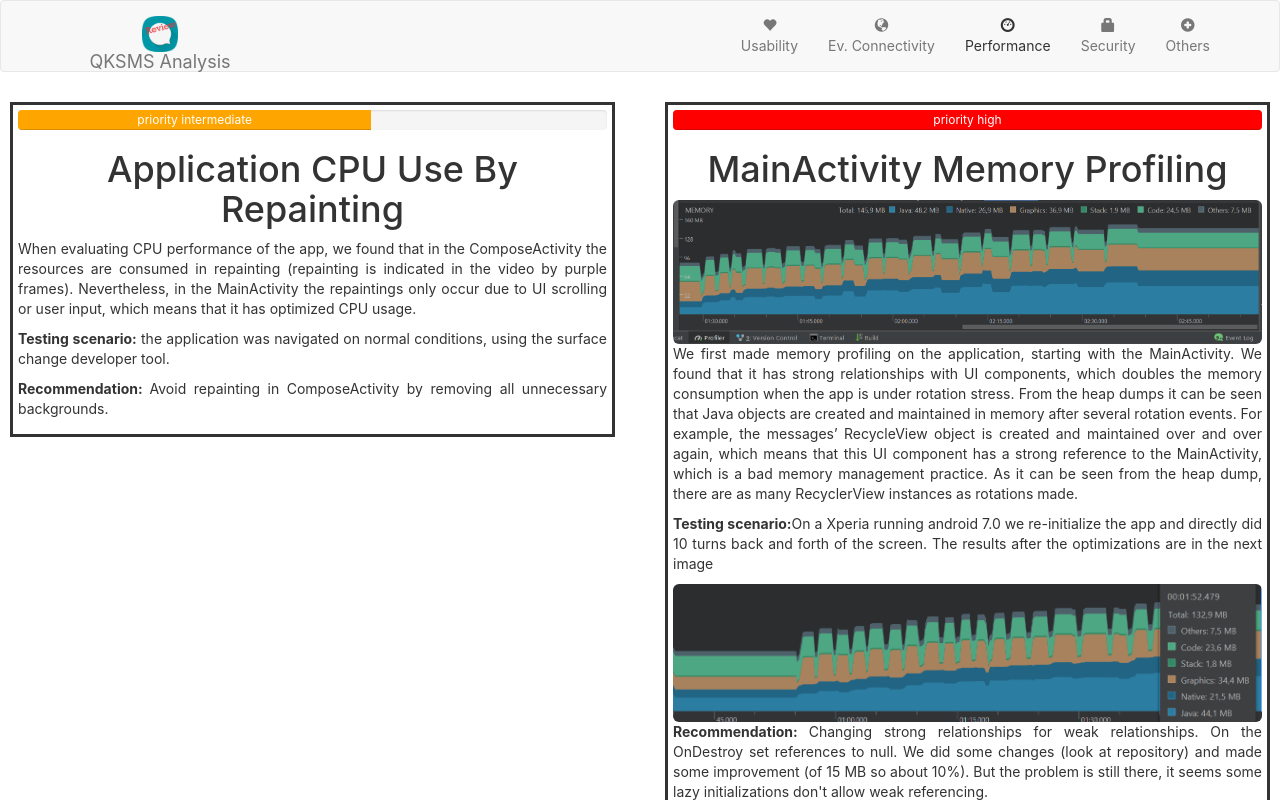
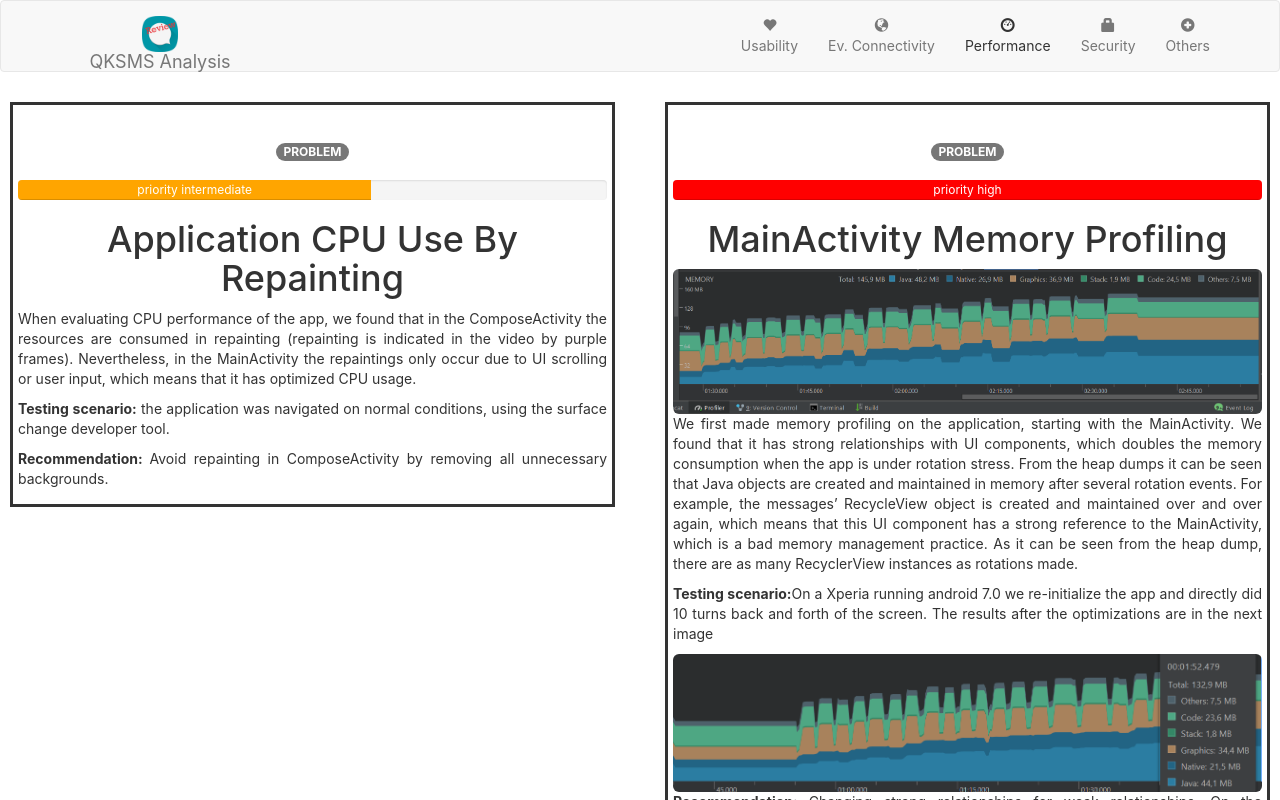
Before and after one commit to jmalovera10/QKSMSReport, a React (Create React App) app: page / in a window 1280 px wide. Both pictures are taken after a click on the button "Performance". Shown: the top 800 px of the page. Built offline with nearby package versions, Linux system fonts and the light colour scheme; no server answers.

Commit message:
Badges of type

```diff
--- a/src/CardReport.js
+++ b/src/CardReport.js
@@ -1,7 +1,7 @@
 import "./CardReport.css"
 import React, {Component} from 'react';
 import {Image} from "react-bootstrap";
-import {Card, Col, Progress} from 'reactstrap';
+import {Card, Col, Progress, Badge} from 'reactstrap';
 import YouTube from "react-youtube";
 
 
@@ -52,6 +52,17 @@ export default class CardReport extends Component {
         return (
             <Col sm="12" md="6">
                 <Card className="contrib-card-report">
+                    <h1>
+                        {
+                            this.props.goodPractice?
+                                <Badge color="success">
+                                    GOOD PRACTICE
+                                </Badge>
+                                :<Badge color="danger">
+                                    PROBLEM
+                                </Badge>
+                        }
+                    </h1>
                     <Progress color={style} value={level}>{priority}</Progress>
                     <h1>{this.props.title}</h1>
                     {this.props.imageUrl ?
--- a/src/performance/Performance.js
+++ b/src/performance/Performance.js
@@ -83,7 +83,7 @@ export default class Performance extends Component {
                                         </p>
                                     </div>
                                 }
-                                imageUrl2="/screenshots/ComposeActivityMemoryAfterFix.png"
+                                imageUrl2="/screenshots/ComposeActivityMemoryAfterFix.PNG"
                                 recommendation="Try using WeakReference for all activity references passed to any helper or
                                 UI component. This attacks the strong reference problem directly. Another way to prevent this
                                 to happen, is by deleting any existing reference on the onDestroy() method. This fix proved to
@@ -93,6 +93,7 @@ export default class Performance extends Component {
 
 
                     <CardReport title="Application Graphic Management"
+                                goodPractice={true}
                                 imageUrl="/screenshots/GraphicManipulationGlide.png"
                                 analysis="On the other hand, the graphics memory curves during interaction with the app,
                                 remain constant over time. This is because the application uses the Glide library to manage
--- a/src/security/Security.js
+++ b/src/security/Security.js
@@ -21,6 +21,7 @@ export default class Security extends Component {
 
                 <CardReport
                     title="Not Debuggable"
+                    goodPractice={true}
                     level={1}
                     recommendation="Maintain this value for production."
                     analysis="Since the application is declared as not debuggable it can't be acceded with the adb debugger
```
